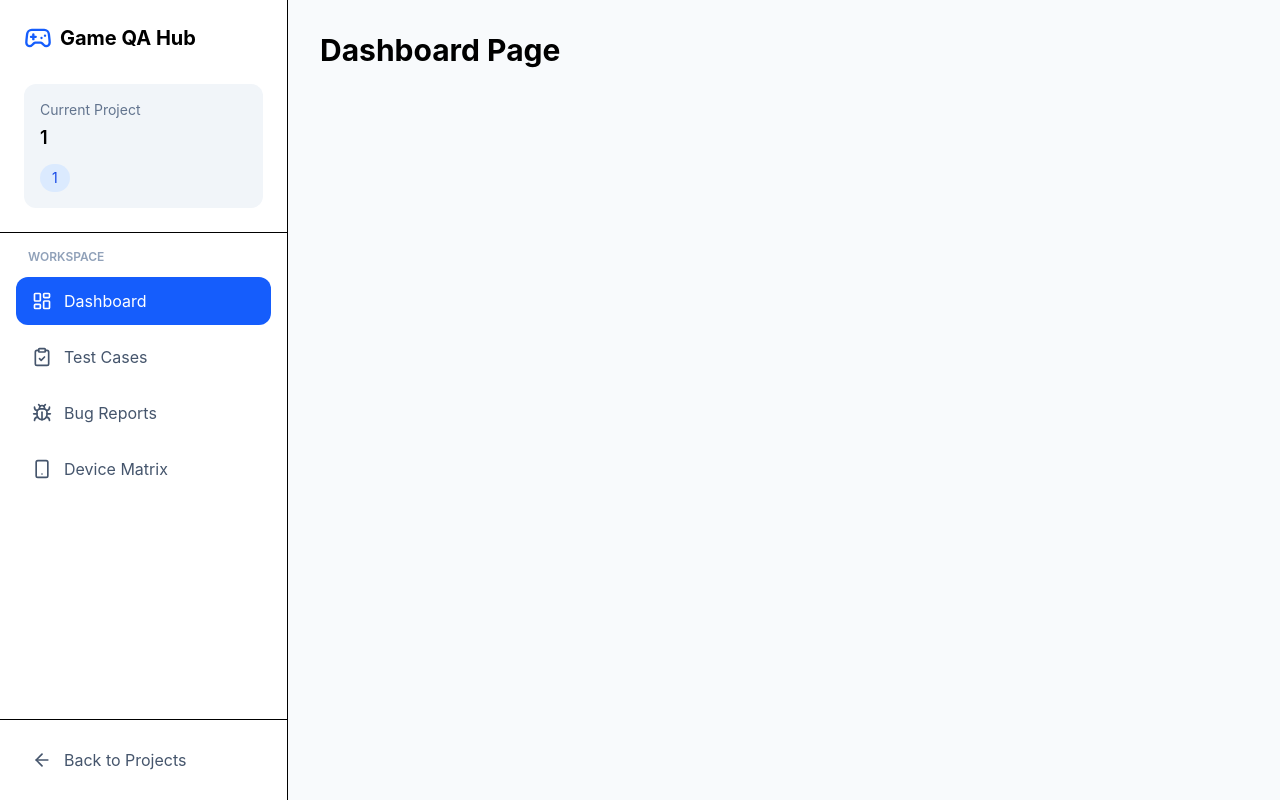
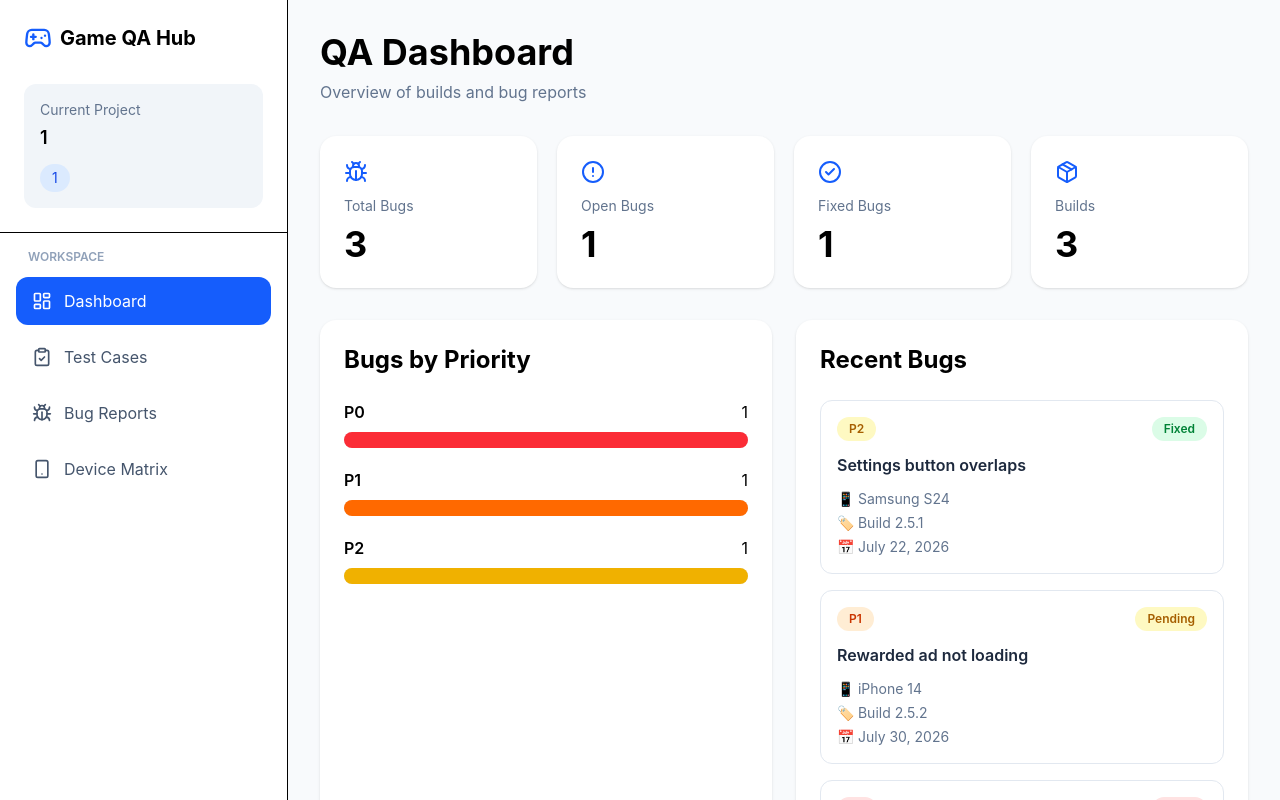
Before and after one commit to rlymrnd15/qa-management-system, a React (Vite) app: page /workspace/1/1 in a window 1280 px wide. Shown: the top 800 px of the page. Built offline with nearby package versions, Linux system fonts and the light colour scheme.

Commit message:
Done Bug Repor ts and Fix the Dashboard

```diff
--- a/src/components/bugreport/BugDetailsModal.jsx
+++ b/src/components/bugreport/BugDetailsModal.jsx
@@ -56,6 +56,34 @@ function BugDetailsModal({
 
           <div className="rounded-xl bg-slate-100 p-4 whitespace-pre-wrap">
             {bug.steps || "No steps provided."}
+          </div>
+
+        </div>
+
+        {/* Evidence Link */}
+        <div className="mt-6">
+
+          <h3 className="mb-2 text-lg font-semibold">
+            Evidence Link
+          </h3>
+
+          <div className="rounded-xl bg-slate-100 p-4">
+
+            {bug.evidenceLink ? (
+              <a
+                href={bug.evidenceLink}
+                target="_blank"
+                rel="noopener noreferrer"
+                className="font-medium text-blue-600 underline hover:text-blue-800"
+              >
+                Open Evidence
+              </a>
+            ) : (
+              <p className="text-slate-500">
+                No evidence attached.
+              </p>
+            )}
+
           </div>
 
         </div>
--- a/src/components/build/BuildCard.jsx
+++ b/src/components/build/BuildCard.jsx
@@ -10,11 +10,31 @@ import {
 
 function BuildCard({
   build,
+  bugs,
   onClick,
 }) {
-    const fixedPercentage = Math.round(
-        (build.fixed / build.totalBugs) * 100
+    const buildBugs = bugs.filter(
+      (bug) => bug.build === build.version
     );
+
+    const totalBugs = buildBugs.length;
+
+    const fixed = buildBugs.filter(
+      (bug) => bug.status === "Fixed"
+    ).length;
+
+    const pending = buildBugs.filter(
+      (bug) => bug.status === "Pending"
+    ).length;
+
+    const open = buildBugs.filter(
+      (bug) => bug.status === "Open"
+    ).length;
+
+    const fixedPercentage =
+      totalBugs === 0
+        ? 0
+        : Math.round((fixed / totalBugs) * 100);
 
   return (
     <div className="rounded-2xl border border-slate-200 bg-white p-6 shadow-sm transition hover:shadow-md">
@@ -64,7 +84,7 @@ function BuildCard({
                 </p>
             </div>
             <h3 className="mt-2 text-5xl font-bold">
-                {build.totalBugs}
+                {totalBugs}
             </h3>
        </div>
 
@@ -108,7 +128,7 @@ function BuildCard({
             </p>
 
             <h4 className="text-2xl font-bold">
-            {build.fixed}
+            {fixed}
             </h4>
 
         </div>
@@ -125,7 +145,7 @@ function BuildCard({
             </p>
 
             <h4 className="text-2xl font-bold">
-            {build.pending}
+            {pending}
             </h4>
 
         </div>
@@ -142,7 +162,7 @@ function BuildCard({
             </p>
 
             <h4 className="text-2xl font-bold">
-            {build.open}
+            {open}
             </h4>
 
         </div>
--- a/src/components/build/BuildDetails.jsx
+++ b/src/components/build/BuildDetails.jsx
@@ -6,6 +6,7 @@ import ReportBugModal from "../bugreport/ReportBugModal";
 function BuildDetails({
   build,
   bugs,
+  setBugs,
   onBack,
 }) {
 
@@ -145,8 +146,12 @@ function BuildDetails({
         <ReportBugModal
           isOpen={openModal}
           onClose={() => setOpenModal(false)}
+          build={build}
+          game={buildBugs[0]?.game}
+          platform={buildBugs[0]?.platform}
           onSubmit={(newBug) => {
-            console.log(newBug);
+              setBugs((prevBugs) => [...prevBugs, newBug]);
+
             setOpenModal(false);
           }}
         />
--- a/src/components/build/BuildsGrid.jsx
+++ b/src/components/build/BuildsGrid.jsx
@@ -2,6 +2,7 @@ import BuildCard from "./BuildCard";
 
 function BuildsGrid({
   builds,
+  bugs,
   onSelectBuild,
 }) {
   return (
@@ -10,6 +11,7 @@ function BuildsGrid({
         <BuildCard
           key={build.id}
           build={build}
+          bugs={bugs}
           onClick={() => onSelectBuild(build)}
         />
       ))}
--- /dev/null
+++ b/src/components/dashboard/DashboardStats.jsx
@@ -0,0 +1,78 @@
+import {
+  Bug,
+  CircleAlert,
+  CircleCheck,
+  Package,
+} from "lucide-react";
+
+function DashboardStats({
+  bugs,
+  builds,
+}) {
+
+  const total = bugs.length;
+
+  const open = bugs.filter(
+    (bug) => bug.status === "Open"
+  ).length;
+
+  const fixed = bugs.filter(
+    (bug) => bug.status === "Fixed"
+  ).length;
+
+  return (
+    <div className="grid gap-5 md:grid-cols-4">
+
+      <Card
+        icon={<Bug />}
+        title="Total Bugs"
+        value={total}
+      />
+
+      <Card
+        icon={<CircleAlert />}
+        title="Open Bugs"
+        value={open}
+      />
+
+      <Card
+        icon={<CircleCheck />}
+        title="Fixed Bugs"
+        value={fixed}
+      />
+
+      <Card
+        icon={<Package />}
+        title="Builds"
+        value={builds.length}
+      />
+
+    </div>
+  );
+}
+
+function Card({
+  icon,
+  title,
+  value,
+}) {
+  return (
+    <div className="rounded-2xl bg-white p-6 shadow-sm">
+
+      <div className="mb-3 text-blue-600">
+        {icon}
+      </div>
+
+      <p className="text-sm text-slate-500">
+        {title}
+      </p>
+
+      <h2 className="mt-2 text-4xl font-bold">
+        {value}
+      </h2>
+
+    </div>
+  );
+}
+
+export default DashboardStats;
--- /dev/null
+++ b/src/components/dashboard/PriorityChart.jsx
@@ -0,0 +1,81 @@
+function PriorityChart({ bugs }) {
+
+  const p0 = bugs.filter(
+    (bug) => bug.priority === "P0"
+  ).length;
+
+  const p1 = bugs.filter(
+    (bug) => bug.priority === "P1"
+  ).length;
+
+  const p2 = bugs.filter(
+    (bug) => bug.priority === "P2"
+  ).length;
+
+  const priorities = [
+    {
+      label: "P0",
+      count: p0,
+      color: "bg-red-500",
+    },
+    {
+      label: "P1",
+      count: p1,
+      color: "bg-orange-500",
+    },
+    {
+      label: "P2",
+      count: p2,
+      color: "bg-yellow-500",
+    },
+  ];
+
+  const max = Math.max(p0, p1, p2, 1);
+
+  return (
+    <div className="rounded-2xl bg-white p-6 shadow-sm">
+
+      <h2 className="mb-6 text-2xl font-bold">
+        Bugs by Priority
+      </h2>
+
+      <div className="space-y-5">
+
+        {priorities.map((item) => (
+
+          <div key={item.label}>
+
+            <div className="mb-2 flex justify-between">
+
+              <span className="font-semibold">
+                {item.label}
+              </span>
+
+              <span>
+                {item.count}
+              </span>
+
+            </div>
+
+            <div className="h-4 rounded-full bg-slate-200">
+
+              <div
+                className={`h-4 rounded-full ${item.color}`}
+                style={{
+                  width: `${(item.count / max) * 100}%`,
+                }}
+              />
+
+            </div>
+
+          </div>
+
+        ))}
+
+      </div>
+
+    </div>
+  );
+}
+
+export default PriorityChart;
--- /dev/null
+++ b/src/components/dashboard/RecentBugs.jsx
@@ -0,0 +1,74 @@
+function RecentBugs({ bugs }) {
+  const recentBugs = [...bugs]
+    .reverse()
+    .slice(0, 5);
+
+  const priorityColor = {
+    P0: "bg-red-100 text-red-700",
+    P1: "bg-orange-100 text-orange-700",
+    P2: "bg-yellow-100 text-yellow-700",
+  };
+
+  const statusColor = {
+    Open: "bg-red-100 text-red-700",
+    Pending: "bg-yellow-100 text-yellow-700",
+    Fixed: "bg-green-100 text-green-700",
+  };
+
+  return (
+    <div className="rounded-2xl bg-white p-6 shadow-sm">
+
+      <h2 className="mb-6 text-2xl font-bold">
+        Recent Bugs
+      </h2>
+
+      <div className="space-y-4">
+
+        {recentBugs.map((bug) => (
+
+          <div
+            key={bug.id}
+            className="rounded-xl border border-slate-200 p-4 hover:bg-slate-50 transition"
+          >
+
+            <div className="mb-3 flex items-center justify-between">
+
+              <span
+                className={`rounded-full px-3 py-1 text-xs font-semibold ${priorityColor[bug.priority]}`}
+              >
+                {bug.priority}
+              </span>
+
+              <span
+                className={`rounded-full px-3 py-1 text-xs font-semibold ${statusColor[bug.status]}`}
+              >
+                {bug.status}
+              </span>
+
+            </div>
+
+            <h3 className="font-semibold text-slate-800">
+              {bug.title}
+            </h3>
+
+            <div className="mt-3 space-y-1 text-sm text-slate-500">
+
+              <p>📱 {bug.device}</p>
+
+              <p>🏷️ Build {bug.version}</p>
+
+              <p>📅 {bug.date}</p>
+
+            </div>
+
+          </div>
+
+        ))}
+
+      </div>
+
+    </div>
+  );
+}
+
+export default RecentBugs;
--- a/src/components/workspace/BugReports.jsx
+++ b/src/components/workspace/BugReports.jsx
@@ -119,11 +119,13 @@ const platformName = {
         <BuildDetails
           build={selectedBuild}
           bugs={bugs}
+          setBugs={setBugs}
           onBack={() => setSelectedBuild(null)}
         />
       ) : (
         <BuildsGrid
           builds={builds}
+          bugs={bugs}
           onSelectBuild={setSelectedBuild}
         />
       )}
--- a/src/components/workspace/Dashboard.jsx
+++ b/src/components/workspace/Dashboard.jsx
@@ -1,8 +1,41 @@
+import DashboardStats from "../dashboard/DashboardStats";
+import PriorityChart from "../dashboard/PriorityChart";
+import RecentBugs from "../dashboard/RecentBugs";
+
+import builds from "../../data/builds";
+import bugs from "../../data/bugs";
+
 function Dashboard() {
   return (
-    <h1 className="text-3xl font-bold">
-      Dashboard Page
-    </h1>
+    <div>
+
+      {/* Header */}
+      <div className="mb-8">
+
+        <h1 className="text-4xl font-bold">
+          QA Dashboard
+        </h1>
+
+        <p className="mt-2 text-slate-500">
+          Overview of builds and bug reports
+        </p>
+
+      </div>
+
+      <DashboardStats
+        builds={builds}
+        bugs={bugs}
+      />
+
+      <div className="mt-8 grid gap-6 lg:grid-cols-2">
+
+        <PriorityChart bugs={bugs} />
+
+        <RecentBugs bugs={bugs} />
+
+      </div>
+
+    </div>
   );
 }
 
```
Also changed, not shown: src/components/bugreport/ReportBugModal.jsx (+34 -3 lines).
